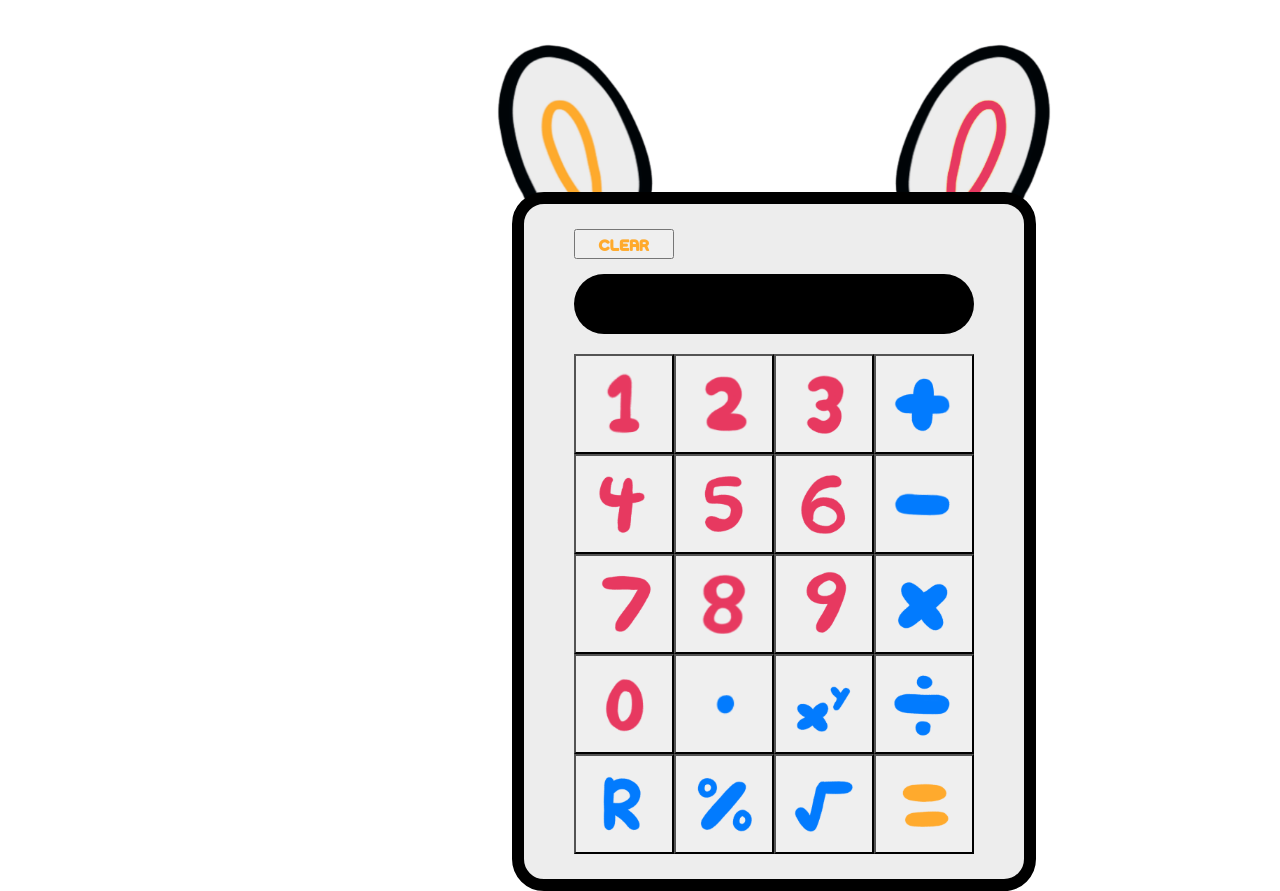
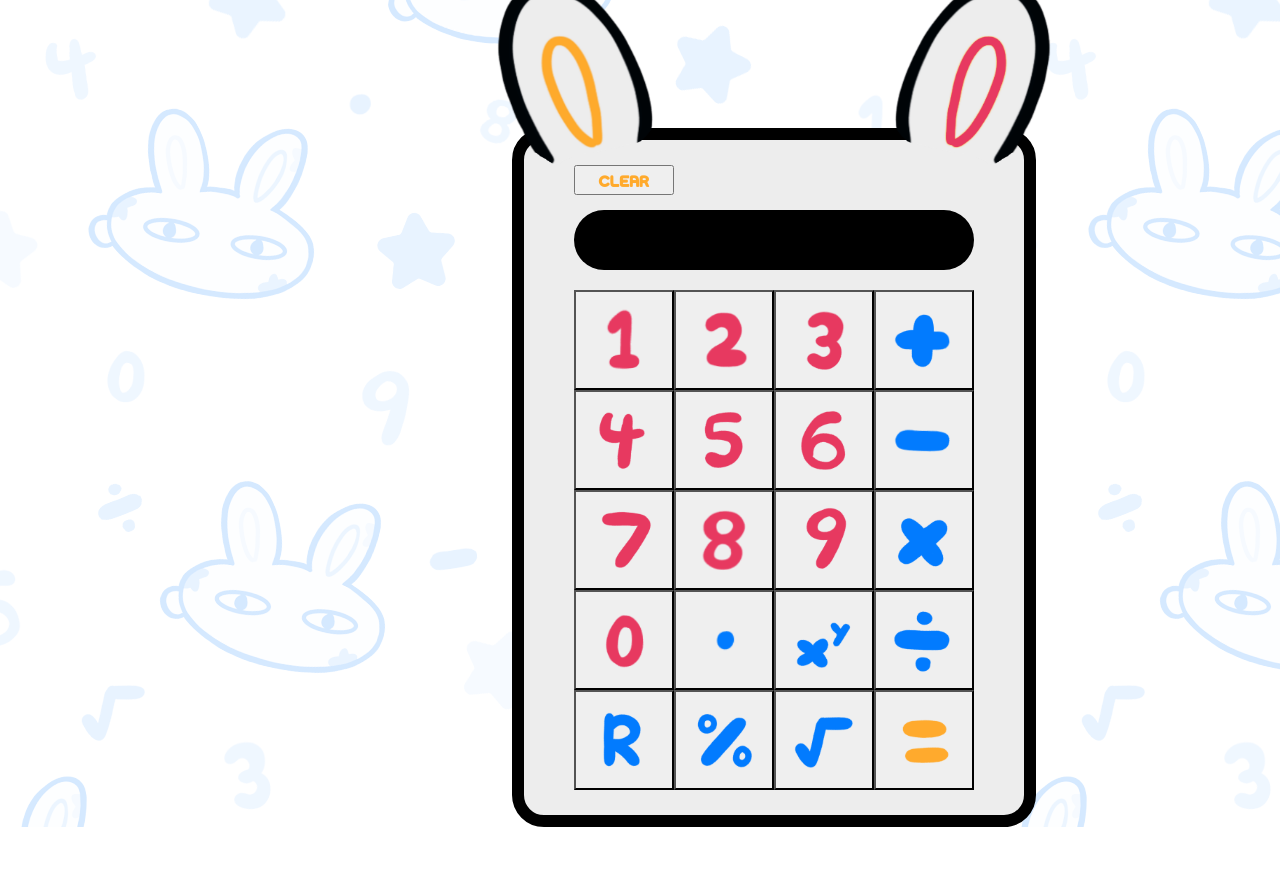
Before and after one commit to ScribCoding/calculator_project, a plain HTML site: page index.html in a window 1280 px wide. After the commit the page ends 827 px from the top, so only its background shows below. Drawn offline with Linux system fonts and the light colour scheme.

Commit message:
added background

```diff
--- a/stylesheet.css
+++ b/stylesheet.css
@@ -30,7 +30,7 @@
     width: 200px;
     height: 200px;
     position: relative;
-    z-index: -1;
+    z-index:0;
     left: -100px;
     top: -820px;
 }
@@ -39,7 +39,7 @@
     width: 200px;
     height: 200px;
     position: relative;
-    z-index: -1;
+    z-index: 0;
     right: -200px;
     top: -820px;
 
@@ -53,7 +53,7 @@
     justify-content: center;
     position:absolute;
     padding-top: 50px;
-    margin-top: 15%;
+    margin-top: 10%;
     margin-left: 40%;
     margin-right: 50%;
     display: inline-grid;
@@ -106,6 +106,9 @@ html, body{
     margin: 0px;
     height: 100%;
     width: 100%;
+    background-image: url(background.png);
+
+
 }
 
 #clear{
```
Also changed, not shown: background.png (added), 1 other file.
